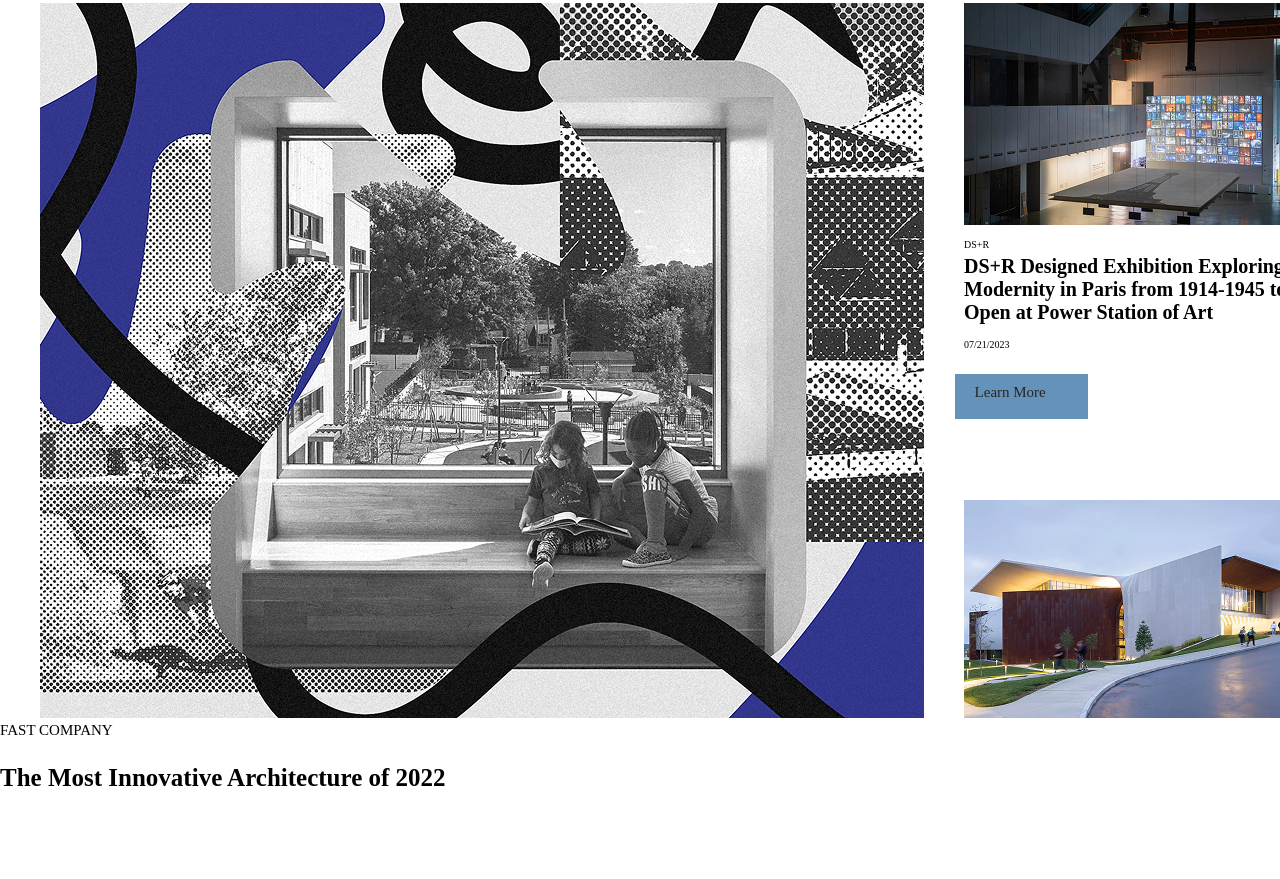
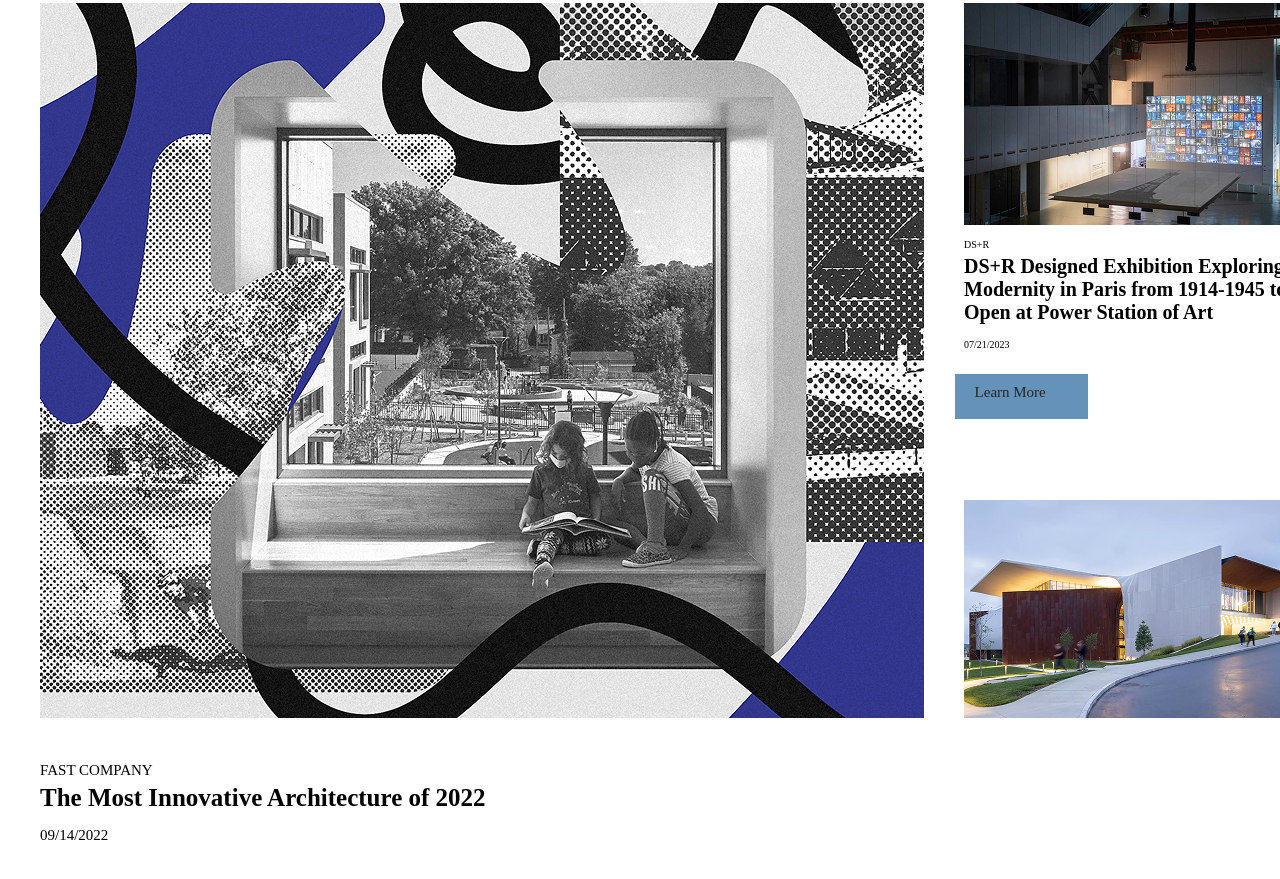
Before and after one commit to cortezcastillo/DSR, a plain HTML site: page index.html in a window 1280 px wide. Shown: the part 3305-4184 px from the top of the page. Drawn offline with Linux system fonts and the light colour scheme; a web font is replaced by a local one.

Commit message:
working on big news thing on left and need to finsih acaption and any adjusments

```diff
--- a/css/style.css
+++ b/css/style.css
@@ -553,8 +553,10 @@ margin-top: 10px;
 
 .article4textbox
 {
-width: 501px;
+width: 460px;
 height: 125px;
+padding-left:40px;
+float: left;
 }
 .company4
 {
@@ -564,10 +566,12 @@ font-size: 15px;
 font-style: normal;
 font-weight: 300;
 line-height: normal;
+margin-top: 40px;
 }
 
 .article4title
 {
+   margin-top: -10px;
     color: #000;
 font-family: "Futura 100";
 font-size: 25px;
@@ -575,3 +579,13 @@ font-style: normal;
 font-weight: 700;
 line-height: normal;
 }
+.article4date
+{
+    margin-top: -10px;
+    color: #000;
+font-family: "Futura 100";
+font-size: 15px;
+font-style: normal;
+font-weight: 500;
+line-height: normal;
+}
--- a/index.html
+++ b/index.html
@@ -196,9 +196,10 @@
     <img src="images/article4photo.jpg" >
  </div>
  <div class="article4textbox">
+
  <p class="company4">FAST COMPANY</p>
  <p class="article4title">The Most Innovative Architecture of 2022</p>
-
+<p class="article4date">09/14/2022</p>
 
  </div>
 
```
